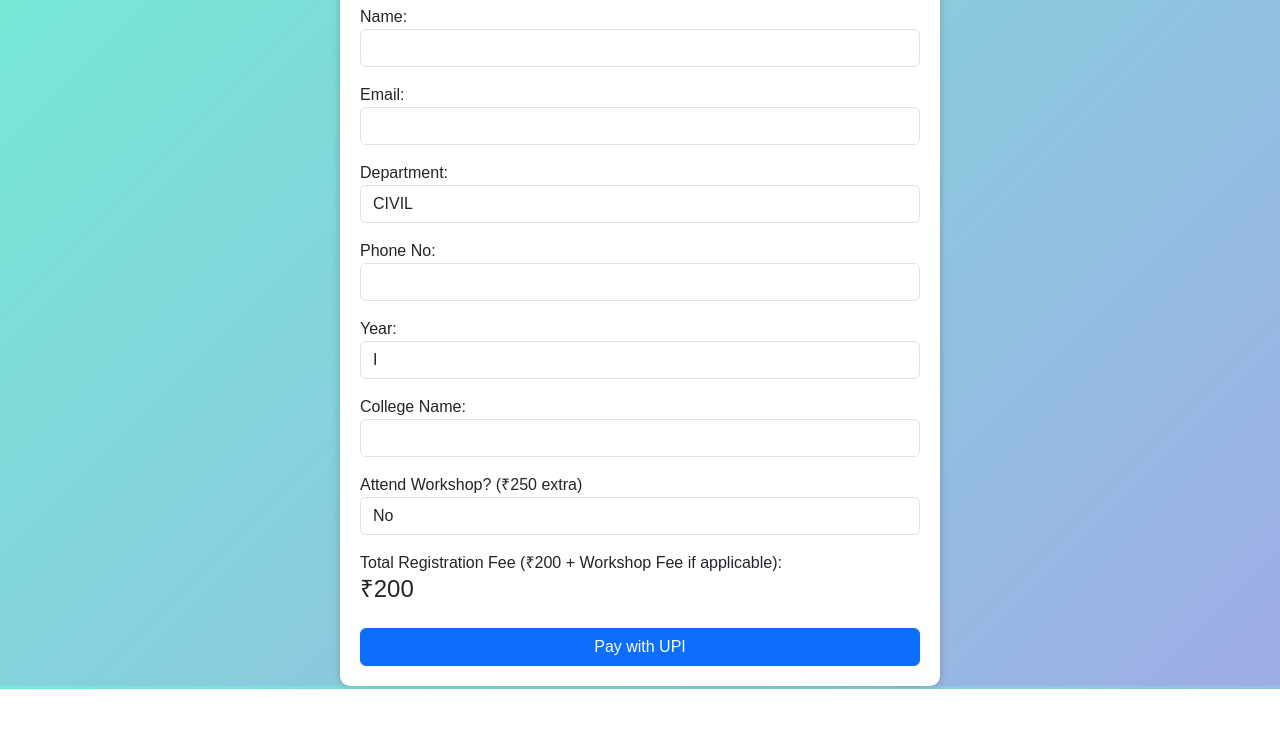
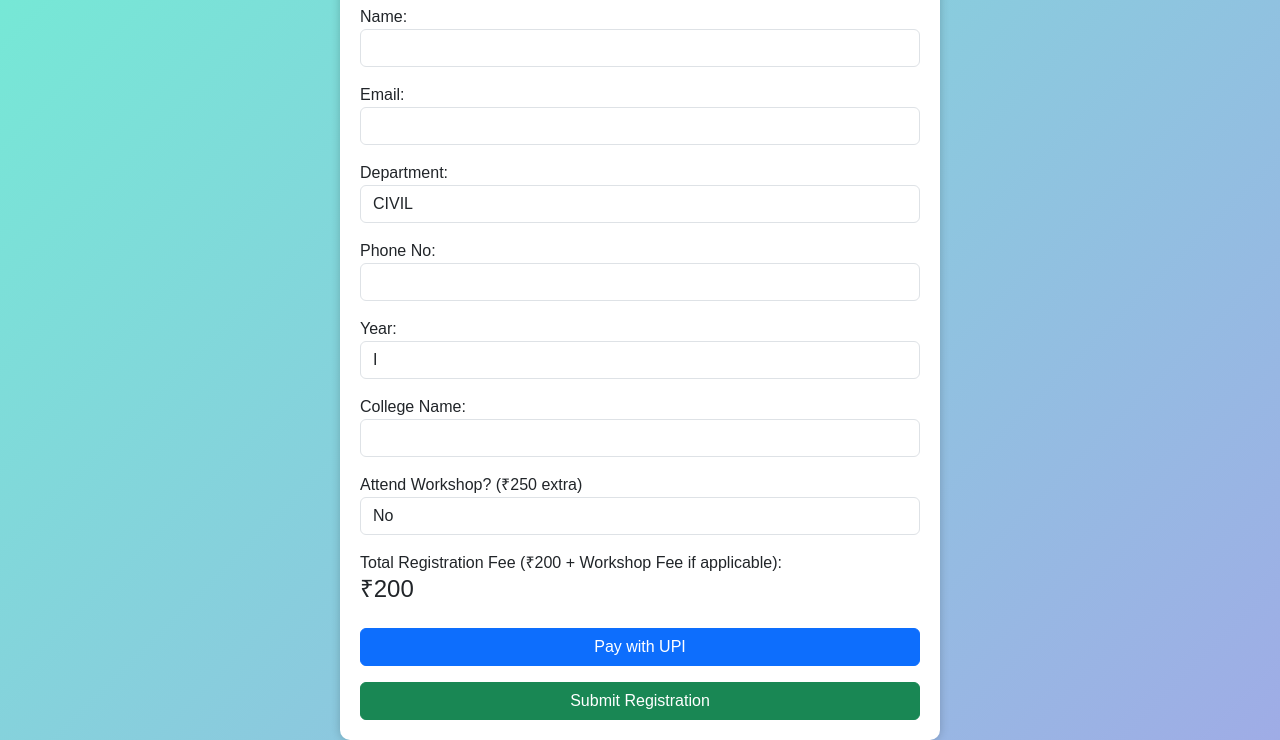
Before and after one commit to Sundarias/registration, a plain HTML site: page index.html in a window 1280 px wide. Shown: the part 111-851 px from the top of the page. Before the commit the page ends 800 px from the top, so only its background shows below. Drawn offline with nearby package versions, Linux system fonts and the light colour scheme.

Commit message:
index.html

```diff
--- a/index.html
+++ b/index.html
@@ -1,8 +1,12 @@
 <!DOCTYPE html>
 <html lang="en">
 <head>
+    <script src="https://www.gstatic.com/firebasejs/10.4.0/firebase-app.js"></script>
+    <script src="https://www.gstatic.com/firebasejs/10.4.0/firebase-firestore.js"></script>
+    <script src="https://www.gstatic.com/firebasejs/10.4.0/firebase-auth.js"></script>
+
     <script>
-      // For Firebase JS SDK v7.20.0 and later, measurementId is optional
+        // Firebase configuration
         const firebaseConfig = {
             apiKey: "AIzaSyB4Anm0VIAdW1T21BFuwO4zmERiHGpKJKQ",
             authDomain: "aatralregistration.firebaseapp.com",
@@ -12,14 +16,17 @@ const firebaseConfig = {
             appId: "1:747309277340:web:7e17d1b99df8c252480d59",
             measurementId: "G-DB505504HF"
         };
+
+        // Initialize Firebase
+        firebase.initializeApp(firebaseConfig);
+        const db = firebase.firestore();
     </script>
+
     <meta charset="UTF-8">
     <meta name="viewport" content="width=device-width, initial-scale=1.0">
     <title>Event Registration</title>
-    <script src="https://www.gstatic.com/firebasejs/10.4.0/firebase-app.js"></script>
-    <script src="https://www.gstatic.com/firebasejs/10.4.0/firebase-firestore.js"></script>
-    <script src="https://www.gstatic.com/firebasejs/10.4.0/firebase-auth.js"></script>
     <link rel="stylesheet" href="https://cdn.jsdelivr.net/npm/bootstrap@5.3.0/dist/css/bootstrap.min.css">
+
     <style>
         body {
             background: linear-gradient(135deg, #74ebd5, #9face6);
@@ -85,6 +92,9 @@ const firebaseConfig = {
     <h4 id="total-fee">₹200</h4>
 
     <button class="btn btn-primary mt-3 w-100" onclick="payWithUPI()">Pay with UPI</button>
+
+    <!-- Submit Button -->
+    <button class="btn btn-success mt-3 w-100" onclick="submitForm()">Submit Registration</button>
 </div>
 
 <script>
@@ -113,7 +123,52 @@ const firebaseConfig = {
 
         window.location.href = upiLink;
     }
-  <button type="submit">Register</button>
+
+    function submitForm() {
+        const name = document.getElementById("name").value;
+        const email = document.getElementById("email").value;
+        const department = document.getElementById("department").value;
+        const otherDept = document.getElementById("other-dept").value;
+        const phone = document.getElementById("phone").value;
+        const year = document.getElementById("year").value;
+        const college = document.getElementById("college").value;
+        const workshop = document.getElementById("workshop").value;
+        const totalFee = document.getElementById("total-fee").innerText.replace("₹", "");
+
+        // Validate required fields
+        if (!name || !email || !phone || !college) {
+            alert("Please fill in all required fields!");
+            return;
+        }
+
+        // Store data in Firestore
+        db.collection("registrations").add({
+            name: name,
+            email: email,
+            department: department === "Other" ? otherDept : department,
+            phone: phone,
+            year: year,
+            college: college,
+            workshop: workshop,
+            totalFee: totalFee,
+            timestamp: firebase.firestore.FieldValue.serverTimestamp()
+        })
+        .then(() => {
+            alert("Registration Successful!");
+            document.getElementById("name").value = "";
+            document.getElementById("email").value = "";
+            document.getElementById("department").value = "CIVIL";
+            document.getElementById("other-dept").value = "";
+            document.getElementById("phone").value = "";
+            document.getElementById("year").value = "I";
+            document.getElementById("college").value = "";
+            document.getElementById("workshop").value = "No";
+            calculateTotal();
+        })
+        .catch(error => {
+            alert("Error: " + error.message);
+        });
+    }
 </script>
 
 </body>
```
Lines whose indentation alone changed are shown as unchanged.
